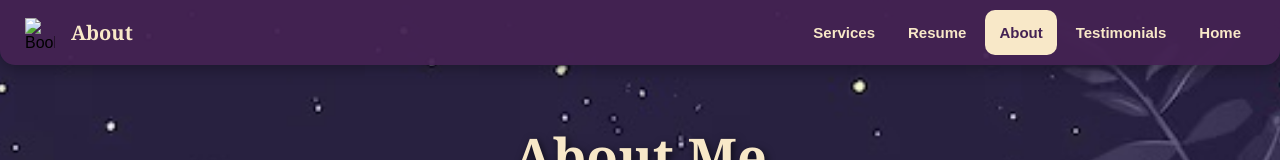
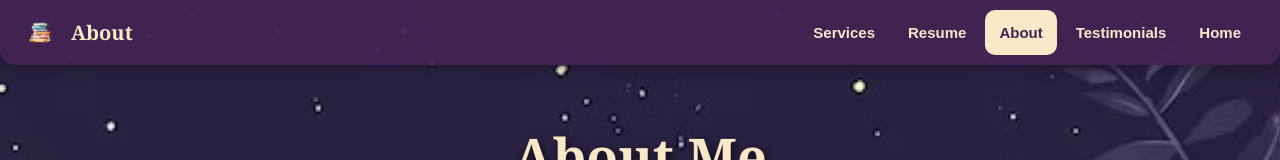
Before and after one commit to divinejuban-art/Divine-s-website, a plain HTML site: page about.html in a window 1280 px wide. Shown: the top 160 px of the page. Drawn offline with Linux system fonts and the light colour scheme.

Commit message:
Update about.html

```diff
--- a/about.html
+++ b/about.html
@@ -37,7 +37,7 @@
             <div class="header-Left">
 
                 <img
-                    src="PHOTOS/PHOTOS/book-icon.png"
+                    src="book-icon.png"
                     alt="Book icon"
                 >
 
```
